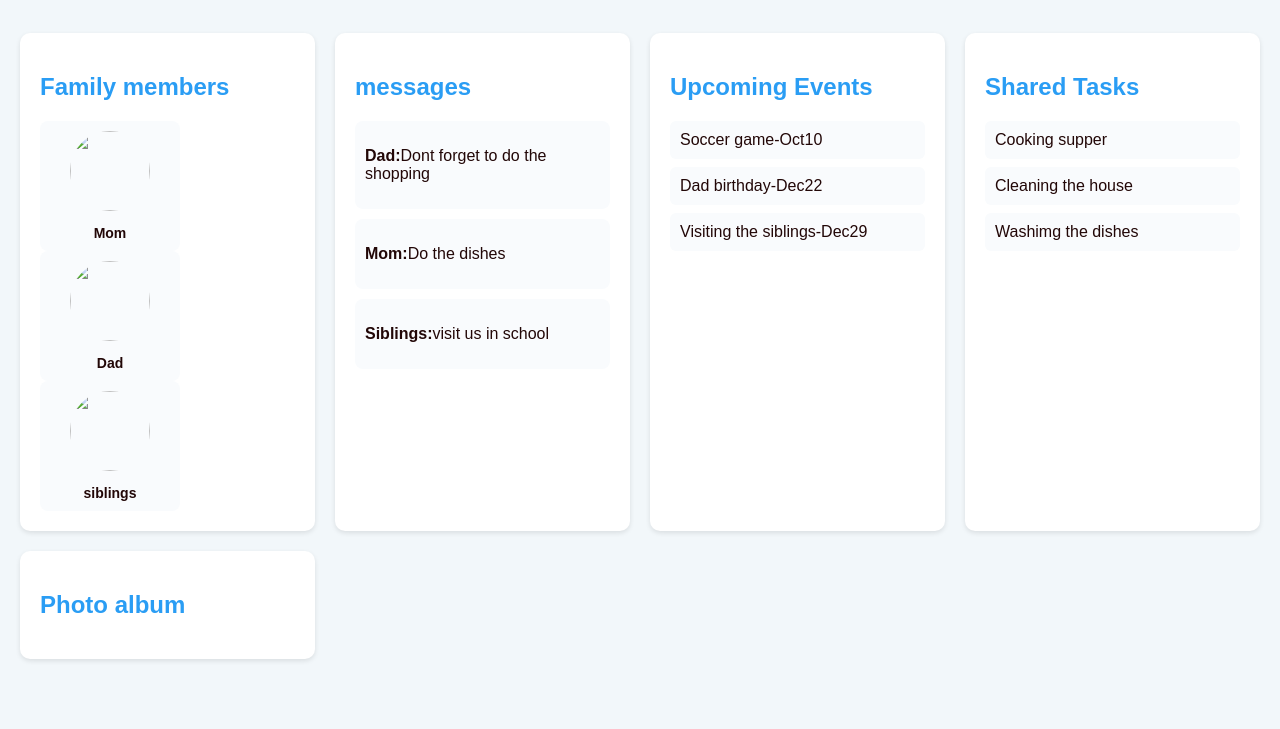
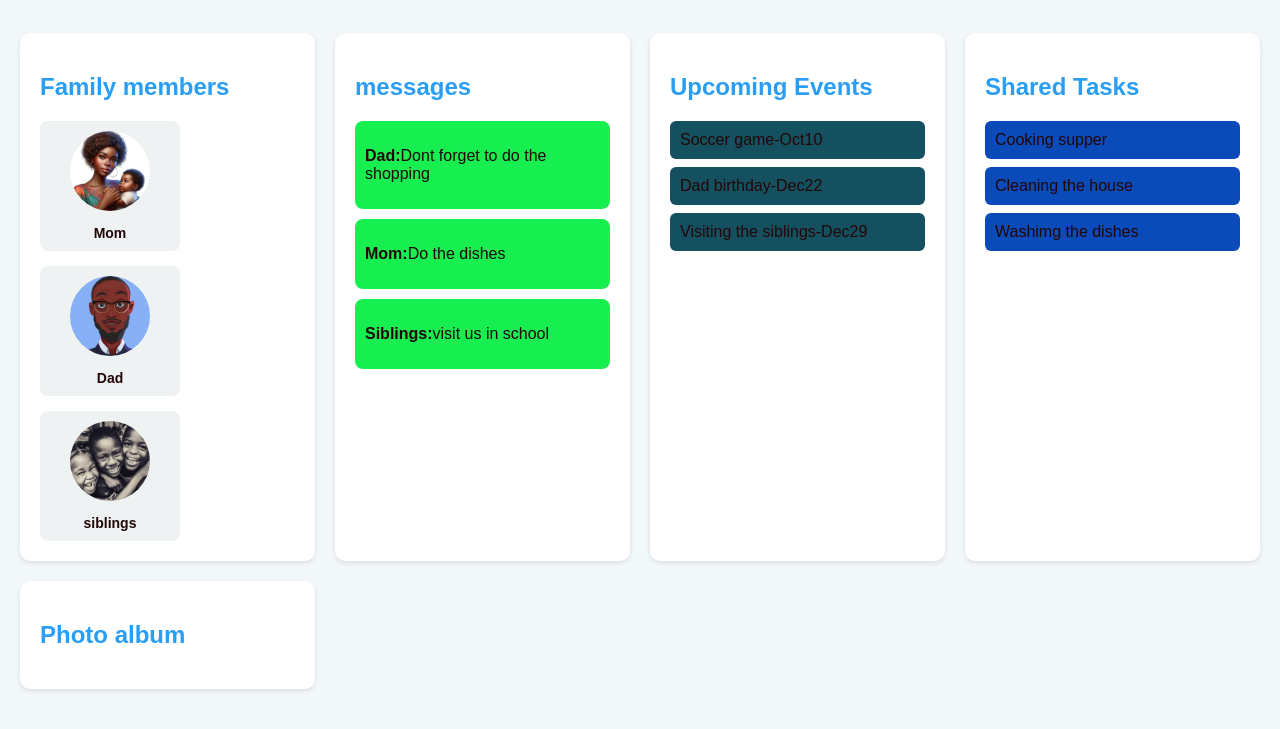
Before and after one commit to Marubi23/my_portifolio, a plain HTML site: page private.html in a window 1280 px wide. Shown: the part 47-776 px from the top of the page. Drawn offline with Linux system fonts and the light colour scheme.

Commit message:
commiting changes

```diff
--- a/private.html
+++ b/private.html
@@ -14,16 +14,19 @@
     <section class="family">
         <h2>Family members</h2>
         <div class="member-list">
+
             <div class="member-card">
-                <img src="" alt="">
+                <img src="fdcimages/mother.JPG" alt="">
                 <p>Mom</p>
             </div>
+
+           <div class="member-card">
+            <img src="fdcimages/father.JPG" alt="">
+            <p>Dad</p>
+           </div>
+
             <div class="member-card">
-                <img src="" alt="">
-                <p>Dad</p>
-            </div>
-            <div class="member-card">
-                <img src="" alt="">
+                <img src="fdcimages/siblings.JPG" alt="">
                 <p>siblings</p>
             </div>
         </div>
--- a/signUp.css
+++ b/signUp.css
@@ -82,12 +82,12 @@ body, html{
     width: 100%;
     padding: 15px;
     border: 1px solid #ccc;
-    background: white;
+    background:white;
     display: flex;
     align-items: center;
     justify-content: center;
     gap: 10px;
-    color: #555;
+    color:grey;
     font-weight: 600;
     border-radius: 10px;
     font-size: 1rem;
--- a/signUp.js
+++ b/signUp.js
@@ -5,10 +5,6 @@ const name=document.getElementById('name').value;
 const email=document.getElementById('email').value;
 const password=document.getElementById('password').value;
 
-if(password){
-
-
-}
 
 console.log('signing up user',{name,email,password});
 alert('signed up successfully');
--- a/stylo.css
+++ b/stylo.css
@@ -30,11 +30,8 @@ section{
     font-size: 1.5rem;
 
 }
-    background-color: #775b5b;
-    box-shadow: 0 2px 5px rgba(0, 0,0,0.1);
-    padding: 20px;
-    text-align: center;
-}
+
+
 .family .member-list{
     display: flex;
     flex-wrap: wrap;
@@ -42,7 +39,7 @@ section{
     margin-top: 10px;
 }
 .family .member-card{
-    background-color: #f9fbfd;
+    background-color: #eef2f3;
     border-radius: 8px;
     padding: 10px;
     text-align: center;
@@ -69,7 +66,7 @@ section{
 
 }
 .messages .message-card{
-    background-color: #f9fbfd;
+    background-color: hsl(136, 86%, 51%);
     border-radius: 8px;
     padding: 10px;
     margin-top: 10px;
@@ -90,7 +87,7 @@ section{
     margin-top: 10px;
 }
 .calender ul li{
-    background-color: #f9fbfd;
+    background-color: hsl(193, 64%, 23%);
     margin-top: 8px;
     padding: 10px;
     border-radius: 6px;
@@ -106,14 +103,13 @@ section{
     margin-top: 10px;
 }
 .tasks ul li{
-    background-color: #f9fbfd;
+    background-color: #0a4ab9;
     margin-bottom:8px;
     padding: 10px;
     border-radius: 6px;
     display: flex;
     align-items: center;
     transition: background-color 0.3s;
-
 }
 .tasks ul li :hover{
     background-color: #eef7ff;
```
Also changed, not shown: logins.html (+1 -1 lines), fdcimages/father.JPG (added), fdcimages/mother.JPG (added), fdcimages/siblings.JPG (added).
